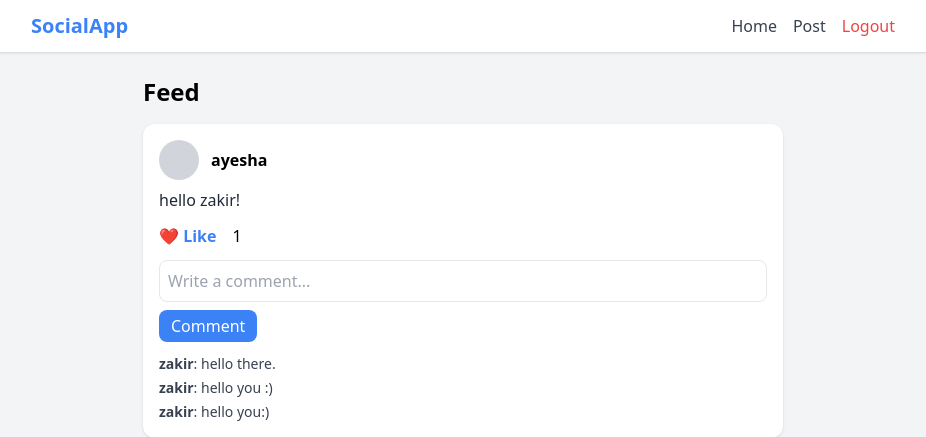
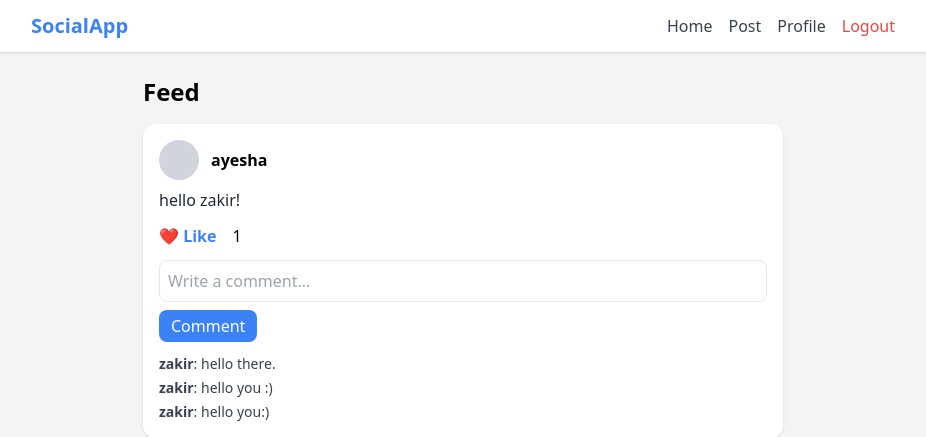
Before and after one commit to zakirkhan96/Social_Media_App, a Django app: page / in a window 1280 px wide. Shown: the top 437 px of the page, without its empty margins (177-1103 px from the left). Run offline with Django 4.2, Linux system fonts and the light colour scheme; a user stored in the database is signed in; data comes from the database, SQL or seed files in the repository; both versions use the stored data as it was after the commit; parts of the project's set-up code (start-up, migrations or seed data) failed here and were passed over; some libraries are stand-ins or nearby versions.

Commit message:
Add profile page in navbar

```diff
--- a/accounts/urls.py
+++ b/accounts/urls.py
@@ -1,7 +1,7 @@
 from django.urls import path
 from django.contrib.auth import views as auth_views
 from accounts import views
-from posts import views
+from . import views
 from .views import register
 
 urlpatterns = [
--- a/templates/base.html
+++ b/templates/base.html
@@ -18,6 +18,10 @@
 
             <a href="/" class="text-gray-700 hover:text-blue-500">Home</a>
             <a href="/create/" class="text-gray-700 hover:text-blue-500">Post</a>
+            <a href="/profile/{{ user.username }}/"
+                class="text-gray-700 hover:text-blue-500">
+                Profile
+            </a>
 
             {% if user.is_authenticated %}
 
```
Also changed, not shown: db.sqlite3.
